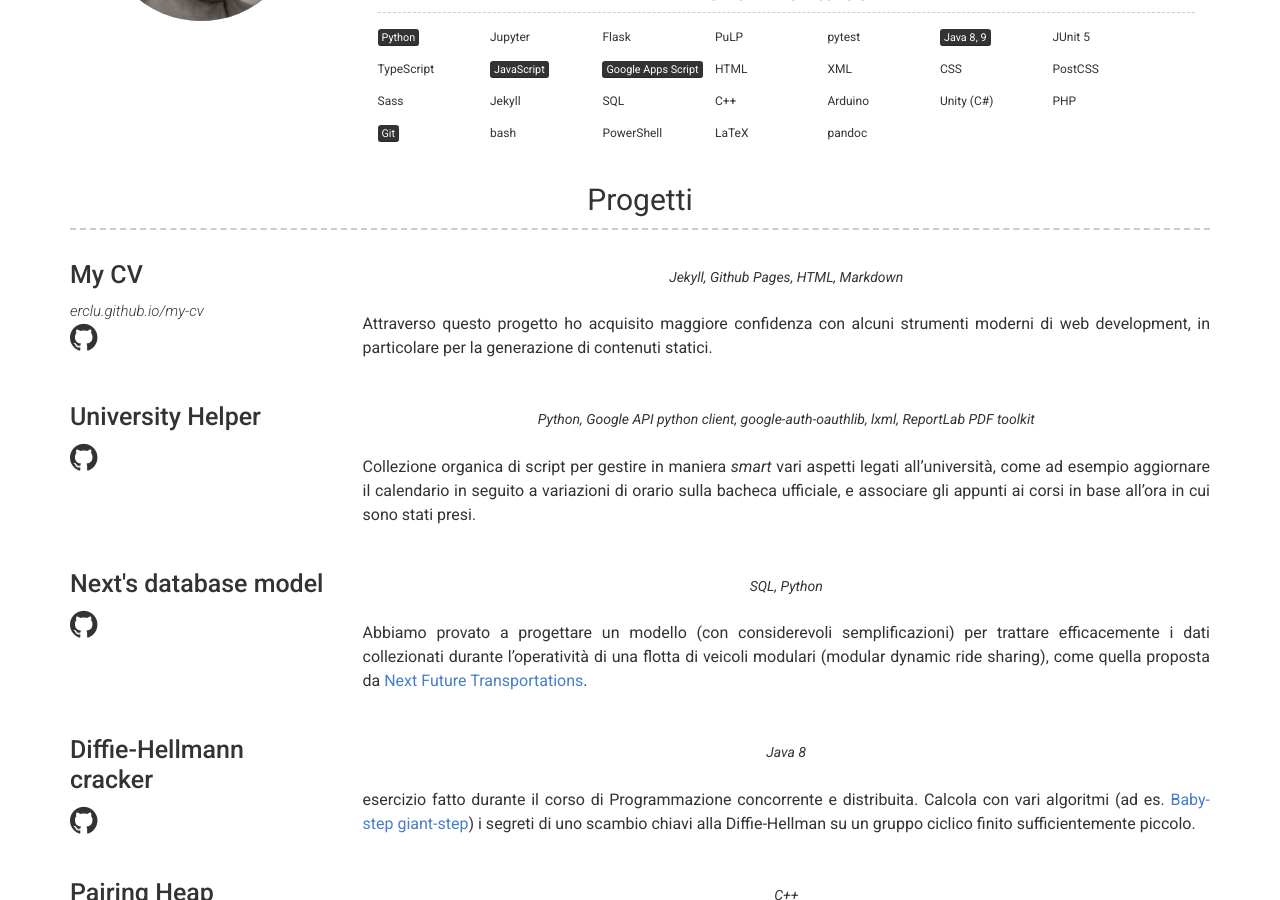
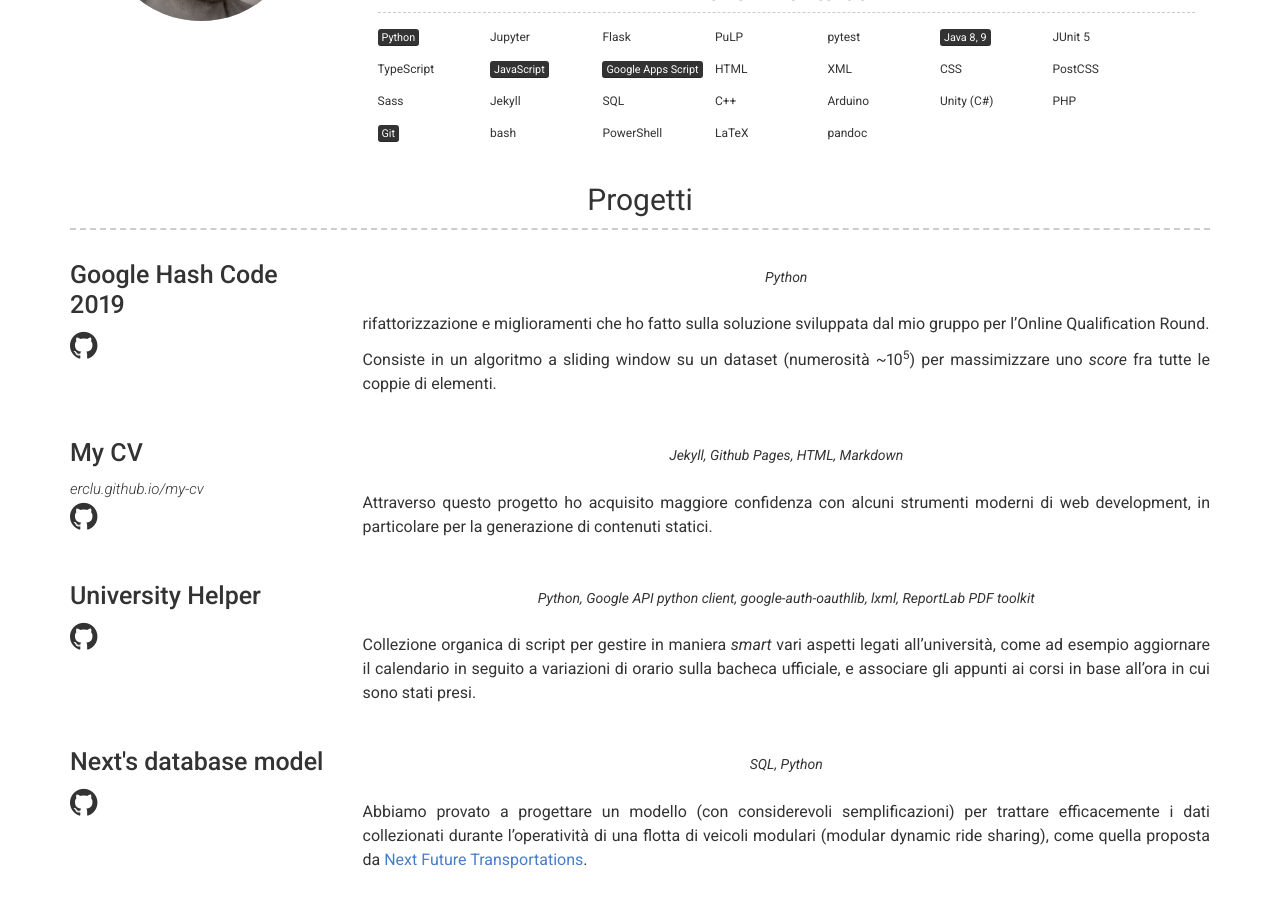
Before and after one commit to erclu/my-cv, a Jekyll site: the page built from index.md, in a window 1280 px wide and 900 px high, scrolled down 481 px. Built offline with Jekyll 4.4.1, drawn with Linux system fonts in a browser that asks for light colours.

Commit message:
add google hashcode project

```diff
--- a/_data/projects.yml
+++ b/_data/projects.yml
@@ -6,6 +6,15 @@
 #     short overview
 #   description: |
 #     ...
+
+- name: Google Hash Code 2019
+  github: erclu/google-hashcode-2019-qualification
+  quote: >
+    Python
+  description: |
+    rifattorizzazione e miglioramenti che ho fatto sulla soluzione sviluppata dal mio gruppo per l'Online Qualification Round.
+
+    Consiste in un algoritmo a sliding window su un dataset (numerosità ~10<sup>5</sup>) per massimizzare uno *score* fra tutte le coppie di elementi.
 
 - name: My CV
   link: erclu.github.io/my-cv
```
